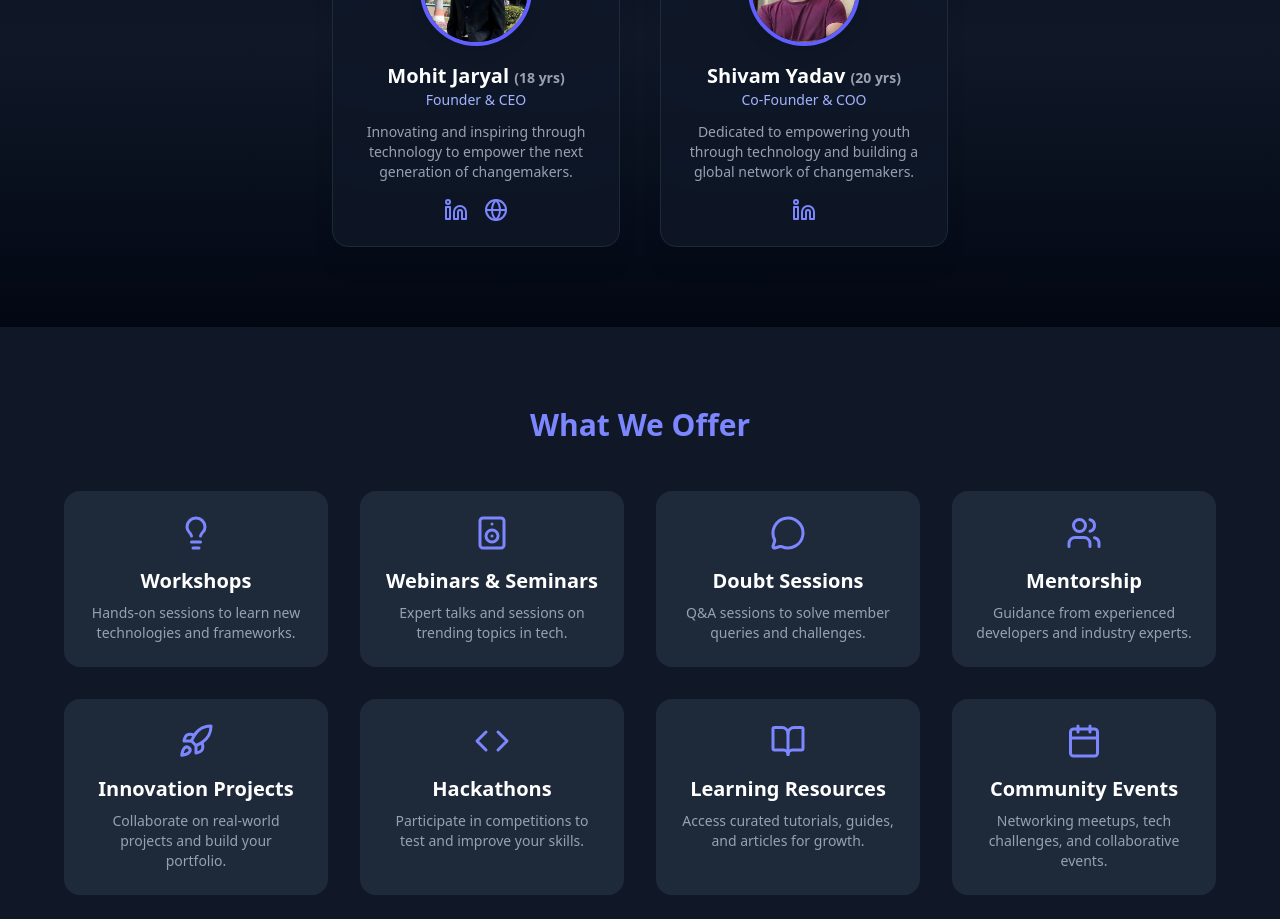
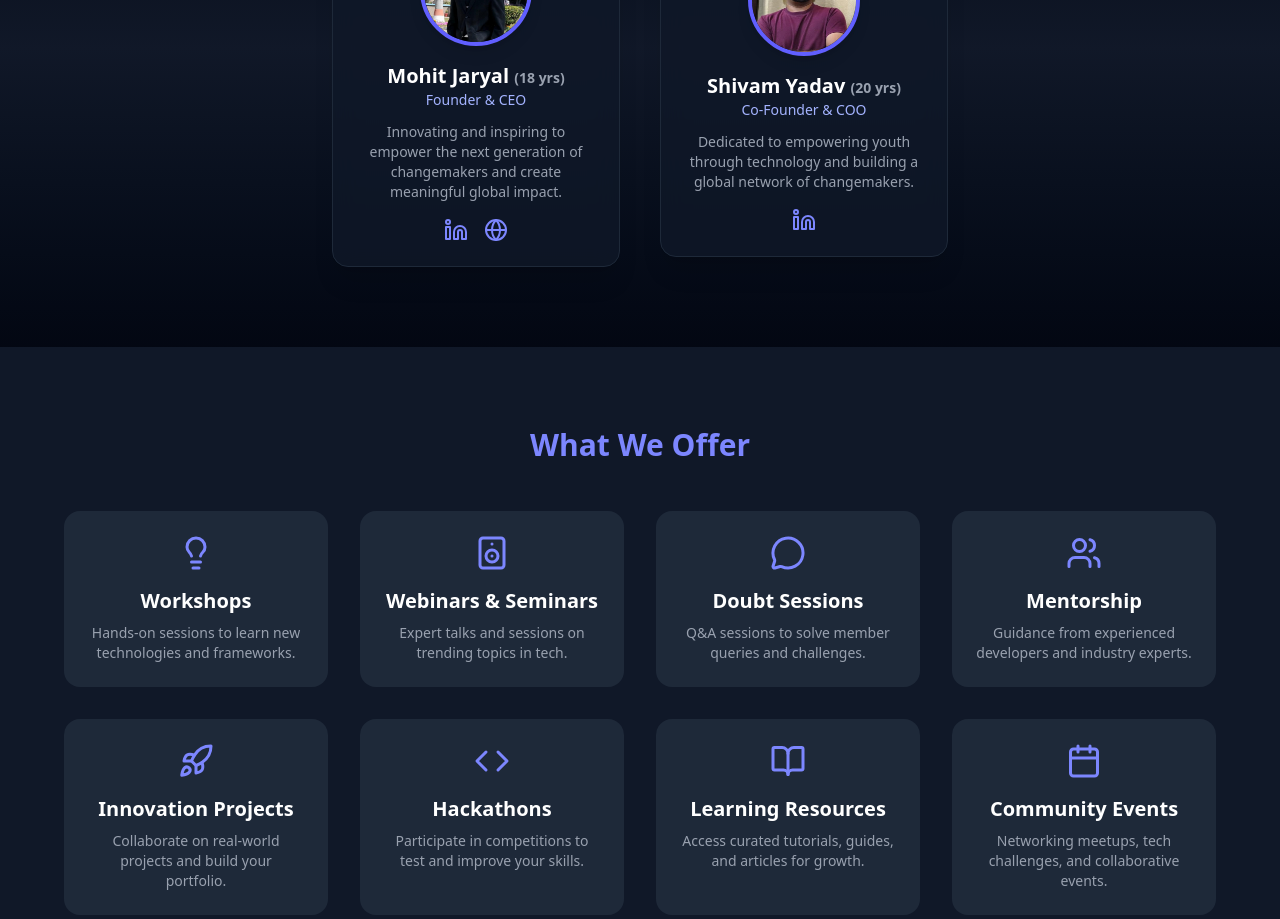
Before and after one commit to mohitjaryal/spherex, a React (Vite) app: page / in a window 1280 px wide. Shown: the part 1560-2479 px from the top of the page. Built offline with nearby package versions, Linux system fonts and the light colour scheme.

Commit message:
Update Founders.jsx

```diff
--- a/src/components/Founders.jsx
+++ b/src/components/Founders.jsx
@@ -48,7 +48,7 @@ export default function Founders() {
           </h5>
           <p className="text-indigo-300 text-sm mb-3">Founder & CEO</p>
           <p className="text-gray-400 text-sm mb-4">
-            Innovating and inspiring through technology to empower the next generation of changemakers.
+            Innovating and inspiring to empower the next generation of changemakers and create meaningful global impact.
           </p>
           <div className="flex justify-center space-x-4 mt-2">
             <a
```
